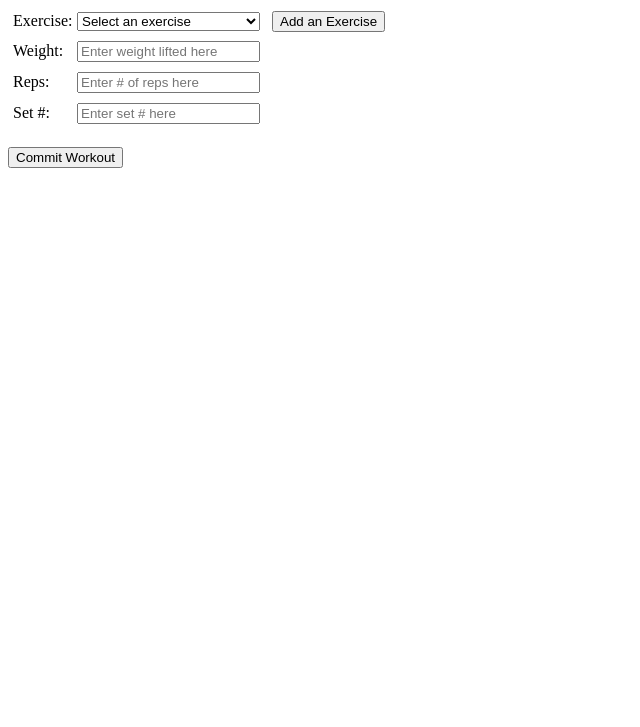
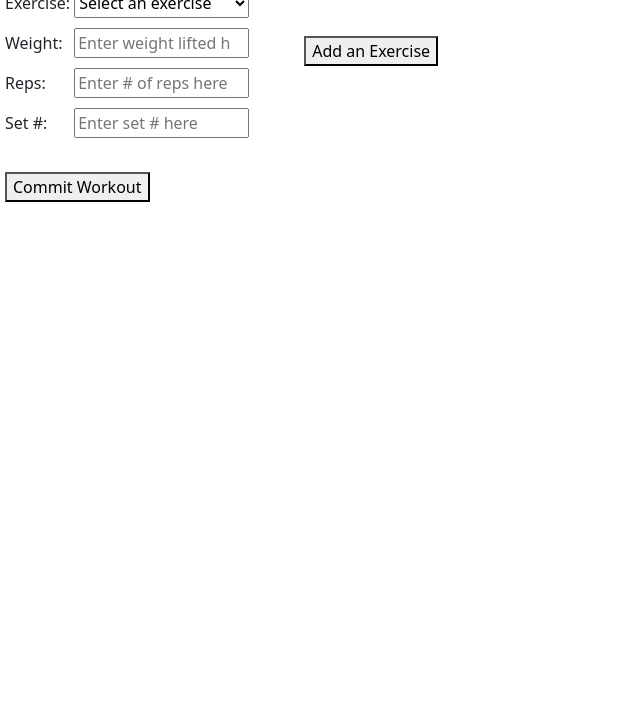
Before and after one commit to TylerK2672/workout_tracker, a website: page public/landing.html in a window 1280 px wide. Shown: the part 73-800 px from the top of the page, without its empty margins (0-640 px from the left). Drawn offline with nearby package versions, Linux system fonts and the light colour scheme.

Commit message:
added bootstrap

```diff
--- a/public/landing.html
+++ b/public/landing.html
@@ -5,6 +5,7 @@
     <meta http-equiv="X-UA-Compatible" content="IE=edge">
     <meta name="viewport" content="width=device-width, initial-scale=1.0">
     <title>Document</title>
+    <link href="https://cdn.jsdelivr.net/npm/bootstrap@5.1.3/dist/css/bootstrap.min.css" rel="stylesheet" integrity="sha384-1BmE4kWBq78iYhFldvKuhfTAU6auU8tT94WrHftjDbrCEXSU1oBoqyl2QvZ6jIW3" crossorigin="anonymous">
 </head>
 
 <style>
@@ -26,18 +27,17 @@
 <body>
     <h1>Workout Tracker</h1>
 
-    <div style="display:inline-block; width:260px">
+    <div style="display:inline-block; width:300px">
         <form id="workoutForm">
-            <div style="padding:5px">
-            <label for="exercise" style="display:inline-block; width:60px">Exercise:</label>
-            <select id="exercise" style="width: 183px;" placeholder="Enter exercise name here">
-                <option value="none" selected disabled hidden>Select an exercise</option>
-            </select>
-
+            <div style="padding:5px; width:280px">
+                <label for="exercise" style="display:inline-block; width:65px">Exercise:</label>
+                <select id="exercise" style="width: 175px; height: 30px;" placeholder="Enter exercise name here">
+                    <option value="none" selected disabled hidden>Select an exercise</option>
+                </select>
             </div>
 
-            <div style="padding:5px">
-            <label for="weight" style="display:inline-block; width:60px">Weight:</label>
+            <div style="padding:5px; width:280px"">
+            <label for="weight" style="display:inline-block; width:65px">Weight:</label>
             <input
                 type='number'
                 min="0"
@@ -47,8 +47,8 @@
                 placeholder='Enter weight lifted here'/>
             </div>
 
-            <div style="padding:5px">
-            <label for="reps" style="display:inline-block; width:60px">Reps:</label>
+            <div style="padding:5px; width:280px"">
+            <label for="reps" style="display:inline-block; width:65px">Reps:</label>
             <input
                 type='number'
                 min="0"
@@ -58,8 +58,8 @@
                 placeholder='Enter # of reps here'/>
             </div>
 
-            <div style="padding:5px">
-                <label for="set_num" style="display:inline-block; width:60px">Set #:</label>
+            <div style="padding:5px; width:280px"">
+                <label for="set_num" style="display:inline-block; width:65px">Set #:</label>
                 <input
                     type='number'
                     min="0"
@@ -71,7 +71,9 @@
 
             <br>
 
-            <button id="commitBtn">Commit Workout</button>
+            <div style="padding:5px">
+                <button id="commitBtn">Commit Workout</button>
+            </div>
         </form>
     </div>
 
@@ -94,6 +96,7 @@
         <table id="workoutsTable" style="width: 80%;" align="center"></table>
     </div>
 
+    <script src="https://cdn.jsdelivr.net/npm/bootstrap@5.1.3/dist/js/bootstrap.bundle.min.js" integrity="sha384-ka7Sk0Gln4gmtz2MlQnikT1wXgYsOg+OMhuP+IlRH9sENBO0LRn5q+8nbTov4+1p" crossorigin="anonymous"></script>
     <script src="https://unpkg.com/axios/dist/axios.min.js"></script>
     <script type='text/javascript' src="/js"></script>
 </body>
```
